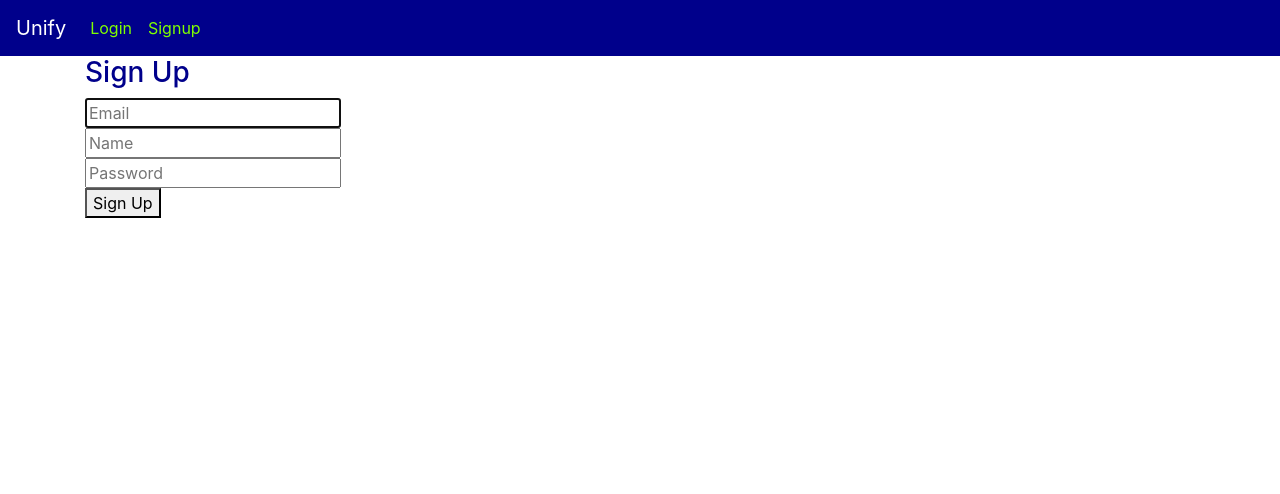
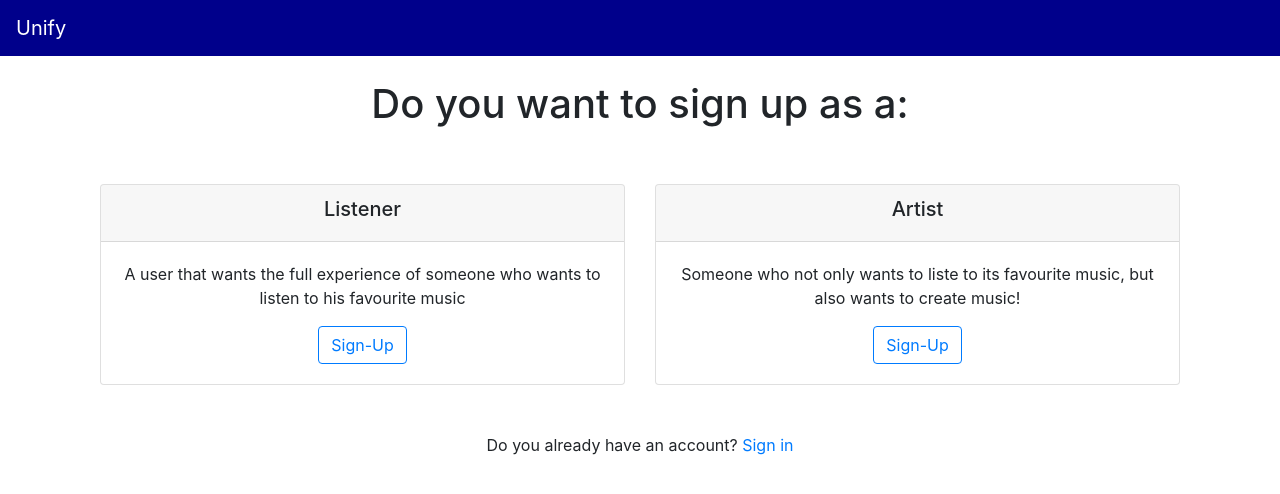
Before and after one commit to lorenzodemenia/PROJECT_BD2, a Flask app: page /signup in a window 1280 px wide. Shown: the top 494 px of the page. Run offline with Flask 2, Linux system fonts and the light colour scheme; some libraries are stand-ins or nearby versions.

Commit message:
Ho messo la scelta per la registrazione...

```diff
--- a/templates/base.html
+++ b/templates/base.html
@@ -18,16 +18,7 @@
             <span class="navbar-toggler-icon"></span>
         </button>
         <div class="collapse navbar-collapse" id="navbarNav">
-            {% if current_user.is_authenticated == False %}
-                <ul class="navbar-nav">
-                    <li class="nav-item">
-                        <a class="nav-link" href="{{ url_for('login') }}">Login</a>
-                    </li>
-                    <li class="nav-item">
-                        <a class="nav-link" href="{{ url_for('signup') }}">Signup</a>
-                    </li>
-                </ul>
-            {% endif %}
+
             {% if current_user.is_authenticated %}
                 <ul class="navbar-nav">
                     <li class="nav-item">
--- a/templates/login.html
+++ b/templates/login.html
@@ -17,11 +17,17 @@
             <label for="pwd" class="form-label">Password:</label>
             <input type="password" class="form-control" id="pwd" placeholder="Enter password" name="pwd">
         </div>
+        <!--
         <div class="form-check mb-3">
             <label class="form-check-label">
                 <input class="form-check-input" type="checkbox" name="remember"> Remember me
             </label>
         </div>
+        -->
         <button type="submit" class="btn btn-primary">Submit</button>
     </form>
+    <br>
+    <br>
+    <br>
+    <p>Don't have an account? <a href="{{ url_for('signup') }}">Sign up</a></p>
 {% endblock %}
--- a/templates/signup.html
+++ b/templates/signup.html
@@ -2,29 +2,39 @@
 
 {% block content %}
 <div class="column is-4 is-offset-4">
-    <h3 class="title">Sign Up</h3>
-    <div class="box">
-        <form method="POST" action="/signup">
-            <div class="field">
-                <div class="control">
-                    <input class="input is-large" type="email" name="email" placeholder="Email" autofocus="">
+    <br><h1 class="text-center">Do you want to sign up as a:</h1><br><br>
+    <div class="container">
+        <div class="row">
+            <div class="col-sm-6">
+                <div class="card text-center">
+                    <div class="card-header">
+                        <div class="text-center">
+                            <h5>Listener</h5>
+                        </div>
+                    </div>
+                    <div class="card-body">
+                        <p class="card-text">A user that wants the full experience of someone who wants to listen to his favourite music</p>
+                        <a href="#" class="btn btn-outline-primary">Sign-Up</a>
+                    </div>
                 </div>
             </div>
-
-            <div class="field">
-                <div class="control">
-                    <input class="input is-large" type="text" name="name" placeholder="Name" autofocus="">
+            <div class="col-sm-6">
+                <div class="card text-center">
+                    <div class="card-header">
+                        <div class="text-center">
+                            <h5>Artist</h5>
+                        </div>
+                    </div>
+                    <div class="card-body">
+                        <p class="card-text">Someone who not only wants to liste to its favourite music, but also wants to create music!</p>
+                        <a href="#" class="btn btn-outline-primary">Sign-Up</a>
+                    </div>
                 </div>
             </div>
-
-            <div class="field">
-                <div class="control">
-                    <input class="input is-large" type="password" name="password" placeholder="Password">
-                </div>
-            </div>
-
-            <button class="button is-block is-info is-large is-fullwidth">Sign Up</button>
-        </form>
+        </div>
+        <br>
+        <br>
+        <p class="text-center">Do you already have an account? <a href="{{ url_for('login') }}">Sign in</a></p>
     </div>
 </div>
 {% endblock %}
```
